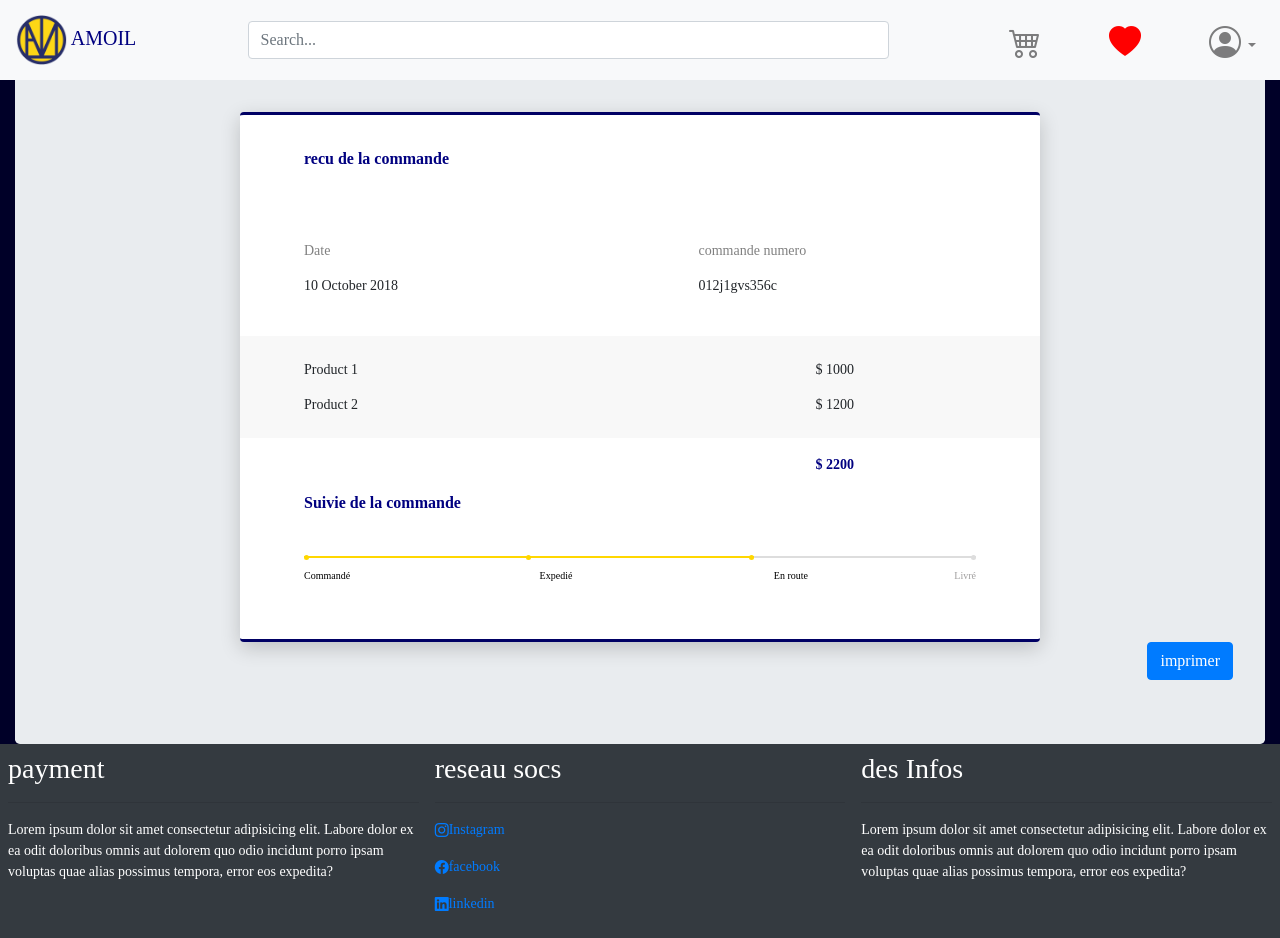
After one commit to outcast292/inpt-web-ecommerce, a PHP site: page /dilevery.php in a window 1280 px wide. The commit adds this page. Run offline with PHP 8.4, Linux system fonts and the light colour scheme; some web fonts are replaced.

Commit message:
creation du recu

```diff
--- a/cart.php
+++ b/cart.php
@@ -39,7 +39,7 @@
                 <div class="row">
                     <div class="col-lg-8">
                         <div class="left border">
-                            <div class="row"><span><i  class="bi bi-basket3-fill w-100" aria-hidden="true"></i></i></span> <span class="header">Panier</span>
+                            <div class="row"><span><i  class="bi bi-basket3-fill " style="font-size: 2rem ;" aria-hidden="true"></i></i></span> <span class="header" style="font-size: 2rem;">Panier</span>
 
                             </div>
                             <form>
--- /dev/null
+++ b/css/dilevery.css
@@ -0,0 +1,202 @@
+body {
+    background: #ddd3;
+    height: 100vh;
+    vertical-align: middle;
+
+    font-family: Muli;
+    font-size: 14px
+}
+
+.card {
+    margin: auto;
+    width: 70%;
+    max-width: 800px;
+    padding: 4vh 0;
+    box-shadow: 0 6px 20px 0 rgba(0, 0, 0, 0.19);
+    border-top: 3px solid rgb(0, 0, 100);
+    border-bottom: 3px solid rgb(0, 0, 100);
+    border-left: none;
+    border-right: none
+}
+
+@media(max-width:900px) {
+    .card {
+        width: 100%
+    }
+}
+
+.title {
+    color: navy;
+    font-weight: 600;
+    margin-bottom: 2vh;
+    padding: 0 8%;
+    font-size: initial
+}
+
+#details {
+    font-weight: 400
+}
+
+.info {
+    padding: 5% 8%
+}
+
+.info .col-5 {
+    padding: 0
+}
+
+#heading {
+    color: grey;
+    line-height: 6vh
+}
+
+.pricing {
+    background-color: #ddd3;
+    padding: 2vh 8%;
+    font-weight: 400;
+    line-height: 2.5
+}
+
+.pricing .col-3 {
+    padding: 0
+}
+
+.total {
+    padding: 2vh 8%;
+    color: navy;
+    font-weight: bold
+}
+
+.total .col-3 {
+    padding: 0
+}
+
+.footer {
+    padding: 0 8%;
+    font-size: x-small;
+    color: black
+}
+
+.footer img {
+    height: 5vh;
+    opacity: 0.2
+}
+
+.footer a {
+    color: navy
+}
+
+.footer .col-10,
+.col-2 {
+    display: flex;
+    padding: 3vh 0 0;
+    align-items: center
+}
+
+.footer .row {
+    margin: 0
+}
+
+#progressbar {
+    margin-bottom: 3vh;
+    overflow: hidden;
+    color: navy;
+    padding-left: 0px;
+    margin-top: 3vh
+}
+
+#progressbar li {
+    list-style-type: none;
+    font-size: x-small;
+    width: 25%;
+    float: left;
+    position: relative;
+    font-weight: 400;
+    color: rgb(160, 159, 159)
+}
+
+#progressbar #step1:before {
+    content: "";
+    color: navy;
+    width: 5px;
+    height: 5px;
+    margin-left: 0px !important
+}
+
+#progressbar #step2:before {
+    content: "";
+    color: #fff;
+    width: 5px;
+    height: 5px;
+    margin-left: 32%
+}
+
+#progressbar #step3:before {
+    content: "";
+    color: #fff;
+    width: 5px;
+    height: 5px;
+    margin-right: 32%
+}
+
+#progressbar #step4:before {
+    content: "";
+    color: #fff;
+    width: 5px;
+    height: 5px;
+    margin-right: 0px !important
+}
+
+#progressbar li:before {
+    line-height: 29px;
+    display: block;
+    font-size: 12px;
+    background: #ddd;
+    border-radius: 50%;
+    margin: auto;
+    z-index: -1;
+    margin-bottom: 1vh
+}
+
+#progressbar li:after {
+    content: '';
+    height: 2px;
+    background: #ddd;
+    position: absolute;
+    left: 0%;
+    right: 0%;
+    margin-bottom: 2vh;
+    top: 1px;
+    z-index: 1
+}
+
+.progress-track {
+    padding: 0 8%
+}
+
+#progressbar li:nth-child(2):after {
+    margin-right: auto
+}
+
+#progressbar li:nth-child(1):after {
+    margin: auto
+}
+
+#progressbar li:nth-child(3):after {
+    float: left;
+    width: 68%
+}
+
+#progressbar li:nth-child(4):after {
+    margin-left: auto;
+    width: 132%
+}
+
+#progressbar li.active {
+    color: black
+}
+
+#progressbar li.active:before,
+#progressbar li.active:after {
+    background: gold
+}
--- /dev/null
+++ b/dilevery.php
@@ -0,0 +1,81 @@
+<!DOCTYPE html>
+<html lang="en">
+
+<head>
+  <meta charset="UTF-8">
+  <meta name="viewport" content="width=device-width, initial-scale=1.0">
+  <title>Page de navigation</title>
+  <link rel="stylesheet" href="https://cdn.jsdelivr.net/npm/bootstrap@4.5.3/dist/css/bootstrap.min.css" integrity="sha384-TX8t27EcRE3e/ihU7zmQxVncDAy5uIKz4rEkgIXeMed4M0jlfIDPvg6uqKI2xXr2" crossorigin="anonymous">
+  <script src="https://code.jquery.com/jquery-3.5.1.slim.min.js" integrity="sha384-DfXdz2htPH0lsSSs5nCTpuj/zy4C+OGpamoFVy38MVBnE+IbbVYUew+OrCXaRkfj" crossorigin="anonymous"></script>
+  <script src="https://cdn.jsdelivr.net/npm/bootstrap@4.5.3/dist/js/bootstrap.bundle.min.js" integrity="sha384-ho+j7jyWK8fNQe+A12Hb8AhRq26LrZ/JpcUGGOn+Y7RsweNrtN/tE3MoK7ZeZDyx" crossorigin="anonymous"></script>
+  <link href="css/bootstrap.min.css" rel="stylesheet">
+  <link href="css/navbar.css" rel="stylesheet">
+  <link href="css/dilevery.css" rel="stylesheet">
+  <script src="js/bootstrap.bundle.min.js"></script>
+
+  <link rel="stylesheet" href="css/bootstrap-icons.css">
+
+<body>
+<?php
+  require_once "req/navbar.php";
+
+  ?>
+  <div class="container-fluid" style="background-color: rgb(0,0,40);">
+    <div class="jumbotron mb-0 mt-5">
+    <div class="card">
+    <div class="title">recu de la commande </div>
+    <div class="info">
+        <div class="row">
+            <div class="col-7"> <span id="heading">Date</span><br> <span id="details">10 October 2018</span> </div>
+            <div class="col-5 pull-right"> <span id="heading">commande numero</span><br> <span id="details">012j1gvs356c</span> </div>
+        </div>
+    </div>
+    <div class="pricing">
+        <div class="row">
+            <div class="col-9"> <span id="name">Product 1</span> </div>
+            <div class="col-3"> <span id="price">$ 1000</span> </div>
+        </div>
+        <div class="row">
+            <div class="col-9"> <span id="name">Product 2</span> </div>
+            <div class="col-3"> <span id="price">$ 1200</span> </div>
+        </div>
+    </div>
+    <div class="total">
+        <div class="row">
+            <div class="col-9"></div>
+            <div class="col-3"><bigger>$ 2200</bigger></div>
+        </div>
+    </div>
+    <div class="tracking">
+        <div class="title">Suivie de la commande</div>
+    </div>
+    <div class="progress-track">
+        <ul id="progressbar">
+            <li class="step0 active " id="step1">Commandé</li>
+            <li class="step0 active text-center" id="step2">Expedié</li>
+            <li class="step0 active text-right" id="step3">En route</li>
+            <li class="step0 text-right" id="step4">Livré</li>
+        </ul>
+    </div>
+
+</div>
+<div class="d-flex justify-content-end  ">
+<button type="print" class="btn btn-primary"> imprimer</button>
+</div>
+
+    </div>
+  </div>
+
+  <div class="container-fluid">
+    <?php
+    require_once "req/footbar.php";
+
+    ?>
+  </div>
+
+
+
+</body>
+
+</head>
+</html>
--- a/payment.php
+++ b/payment.php
@@ -88,7 +88,7 @@
                             </div>
 
                         </div>
-                        <button class="btn" style="border-radius:5px ;">Terminer la commande</button>
+                        <a href="dilevery.php"><button class="btn" style="border-radius:5px ;">Terminer la commande</button></a>
                         <a href="cart.php"><button class="btn btn-secondary mt-2 " style="border-radius: 5px;background-color: lightgray;color:black ;">retourner au panier</button></a>
                     </div>
                 </div>
```
